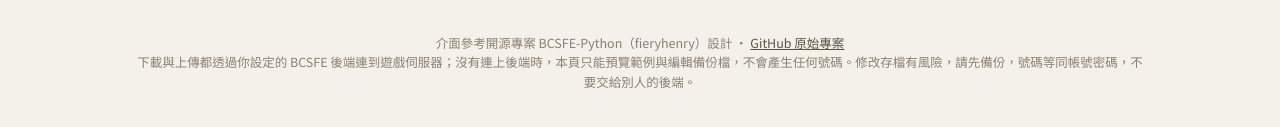
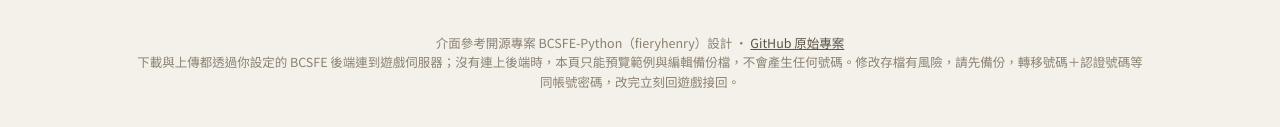
Before and after one commit to 08115tony-create/bcsfe-web, a plain HTML site: page index.html in a window 1280 px wide. Shown: the part 835-962 px from the top of the page. Drawn offline with Linux system fonts and the light colour scheme.

```diff
--- a/index.html
+++ b/index.html
@@ -446,7 +446,7 @@ footer a{color:var(--ink2)}
   <footer>
     介面參考開源專案 BCSFE-Python（fieryhenry）設計 ·
     <a href="https://github.com/fieryhenry/BCSFE-Python" target="_blank" rel="noopener">GitHub 原始專案</a><br>
-    下載與上傳都透過你設定的 BCSFE 後端連到遊戲伺服器；沒有連上後端時，本頁只能預覽範例與編輯備份檔，不會產生任何號碼。修改存檔有風險，請先備份，號碼等同帳號密碼，不要交給別人的後端。
+    下載與上傳都透過你設定的 BCSFE 後端連到遊戲伺服器；沒有連上後端時，本頁只能預覽範例與編輯備份檔，不會產生任何號碼。修改存檔有風險，請先備份，轉移號碼＋認證號碼等同帳號密碼，改完立刻回遊戲接回。
   </footer>
 </div>
 
```
